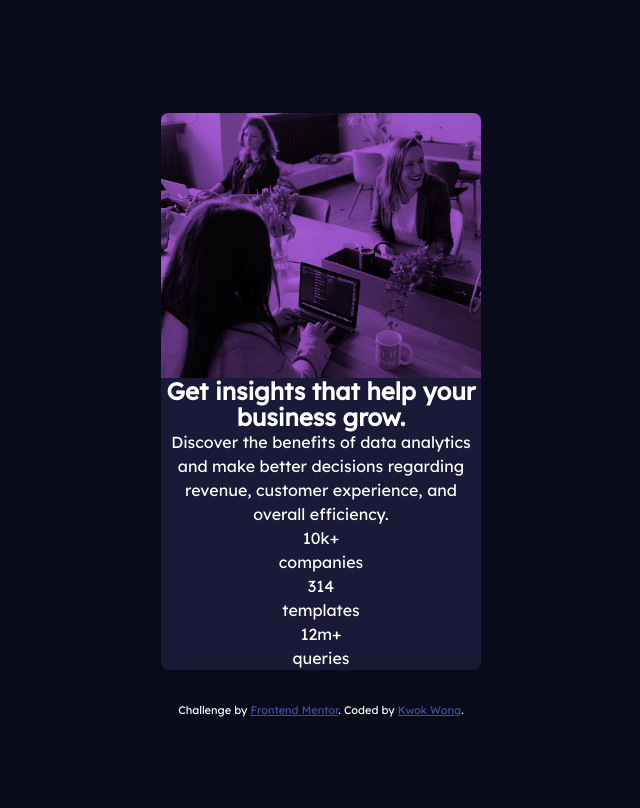
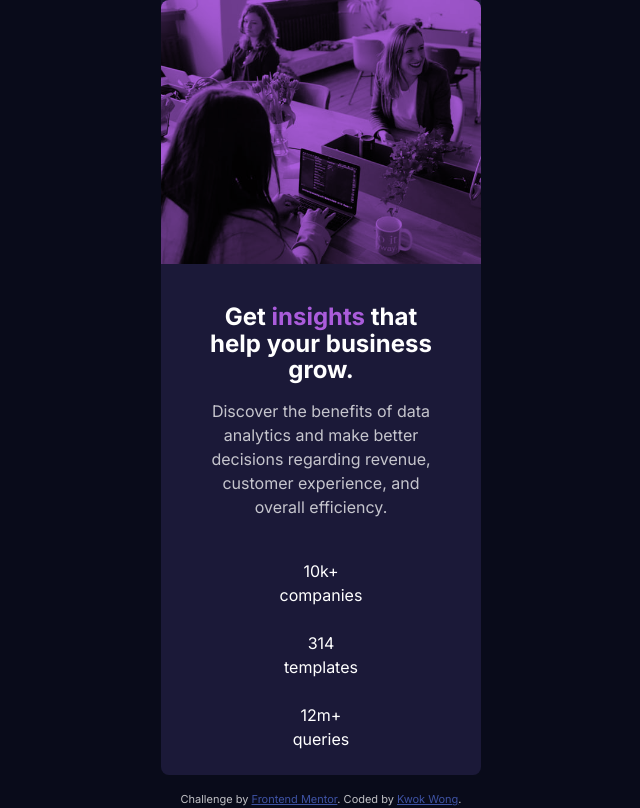
Before and after one commit to kwokkw/stats-preview-card-component-main, a plain HTML site: page index.html in a window 1280 px wide. Shown: the whole page, without its empty margins (319-959 px from the left). Drawn offline with Linux system fonts and the light colour scheme.

Commit message:
update all files

```diff
--- a/css/style.css
+++ b/css/style.css
@@ -51,17 +51,21 @@ img {
     --fs: 0.9375rem;
     --fw-400: 400;
     --fw-700: 700;
+
+    --ff-lexend-deca: "Lexend Deca", sans-serif;
+    --ff-inter: "Inter", sans-serif;
 }
 
 /* GENRAL STYLE */
 
 body {
-    font-family: "Lexend Deca", sans-serif;
+    font-family: var(--ff-inter);
     background-color: var(--main-background);
     color: white;
     display: grid;
     place-content: center;
     text-align: center;
+
 }
 
 /* BLOCKS */
@@ -69,9 +73,11 @@ body {
 .card-container {
     max-width: 20rem;
     background-color: var(--card-background);
-    margin-top: 2rem;
-    margin-bottom: 2rem;
     border-radius: 0 0 0.5rem 0.5rem;
+}
+
+.text-container {
+    padding: 2.5rem 3rem 1.5rem;
 }
 
 .mix-blend-mode {
@@ -81,15 +87,14 @@ body {
 
 ul {
     list-style: none;
+    margin-top: 2.5rem;
+    display: grid;
+    row-gap: 1.5rem;
 }
 
 .attribution {
     font-size: 0.6875rem;
     text-align: center;
-}
-
-.attribution a {
-    color: hsl(228, 45%, 44%);
 }
 
 /* ELEMENTS */
@@ -98,6 +103,23 @@ ul {
     mix-blend-mode: multiply;
 }
 
+h1 {
+    font-weight: var(--fw-700);
+}
+
+.insights {
+    color: var(--accent);
+}
+
+p {
+    color: var(--main-paragraph);
+    margin-top: 1rem;
+}
+
 li span {
     display: block;
 }
+
+.attribution a {
+    color: hsl(228, 45%, 44%);
+}
--- a/index.html
+++ b/index.html
@@ -19,19 +19,19 @@
       <div class="mix-blend-mode">
         <picture>
           <source media="(min-width: 48rem)" srcset="images/image-header-desktop.jpg">
-          <img src="images/image-header-mobile.jpg" alt="Header image" width="654" height="480">
+          <img src="images/image-header-mobile.jpg" alt="" width="654" height="480">
         </picture>
       </div>
       <div class="text-container">
-        <h1>Get insights that help your business grow.</h1>
+        <h1>Get <span class="insights">insights</span> that help your business grow.</h1>
         <p>
           Discover the benefits of data analytics and make better decisions regarding revenue, customer
           experience, and overall efficiency.
         </p>
         <ul>
-          <li><span>10k+</span> companies</li>
-          <li><span>314</span> templates</li>
-          <li><span>12m+</span> queries</li>
+          <li><span class="layer-one">10k+</span> companies</li>
+          <li><span class="layer-one">314</span> templates</li>
+          <li><span class="layer-one">12m+</span> queries</li>
         </ul>
       </div> <!--close text-container -->
     </section>
```
Also changed, not shown: 1 other file.
